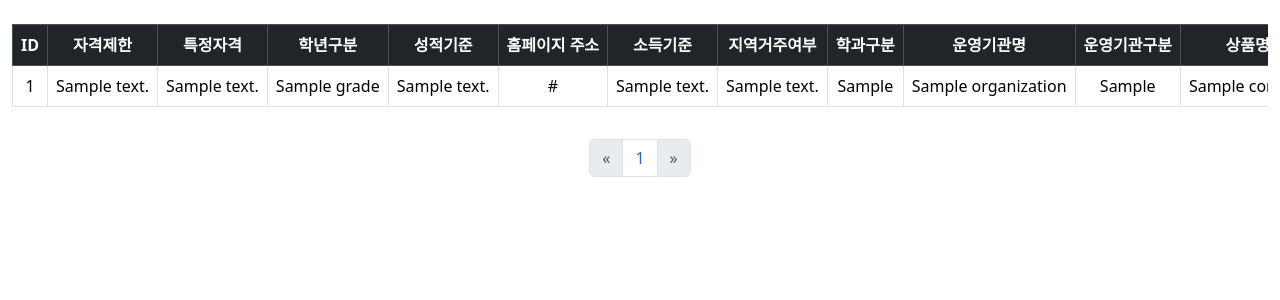
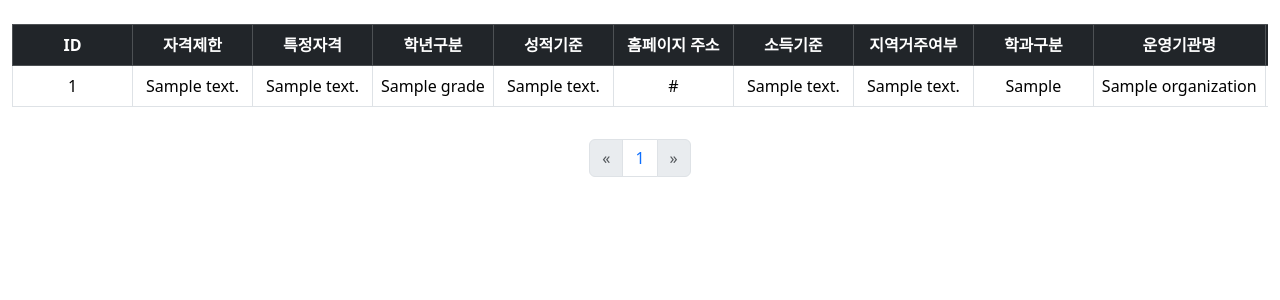
Before and after one commit to nuyh99/seoul-scholarship, a Spring app: page /list in a window 1280 px wide. Shown: the top 300 px of the page. Run offline with Thymeleaf, Linux system fonts and the light colour scheme; the template is opened without the code that fills it: most values are stand-ins (such as "Sample title", 1, 10 or a date in 2020); data that the repository does not hold is empty.

Commit message:
style: css 수정

```diff
--- a/src/main/resources/templates/list.html
+++ b/src/main/resources/templates/list.html
@@ -2,21 +2,30 @@
 <html xmlns="http://www.w3.org/1999/xhtml" xmlns:th="http://www.thymeleaf.org" lang="ko">
 <head>
   <meta charset="UTF-8">
-  <meta name="viewport" content="width=device-width, initial-scale=1.0"> <!-- 수정 -->
+  <meta name="viewport" content="width=device-width, initial-scale=1.0">
   <link rel="icon" th:href="@{/icon/img.png}" type="image/x-icon">
   <meta http-equiv="X-UA-Compatible" content="ie=edge">
   <title>여깄장학 어드민</title>
   <link rel="stylesheet" th:href="@{/bootstrap/css/bootstrap.css}">
-  <script th:src="@{/bootstrap/js/bootstrap.bundle.min.js}"></script> <!-- 수정된 스크립트 링크 -->
+  <script th:src="@{/bootstrap/js/bootstrap.bundle.min.js}"></script>
   <style>
     .table-container {
       overflow-x: auto;
-      max-width: 100%; /* 부모 요소 너비에 맞추기 */
-      margin-bottom: 1rem; /* 테이블과 페이지네이션 사이의 간격 추가 */
+      max-width: 100%;
+      margin-bottom: 1rem;
     }
 
     .table th, .table td {
-      white-space: nowrap; /* 텍스트가 셀 너비를 넘지 않도록 */
+      white-space: nowrap;
+      text-align: center;
+    }
+
+    .table th {
+      min-width: 120px; /* 열 최소 너비 설정 */
+    }
+
+    .table td {
+      min-width: 100px; /* 셀 최소 너비 설정 */
     }
 
     @media (max-width: 768px) {
@@ -24,13 +33,18 @@
         font-size: 14px; /* 작은 화면에서 폰트 크기 조정 */
       }
     }
+
+    table {
+      width: auto;
+      min-width: 1500px; /* 테이블 최소 너비 설정 */
+    }
   </style>
 </head>
 <body>
 <th:block th:fragment="list">
   <div class="container-fluid mt-4">
     <div class="table-container">
-      <table class="table table-bordered text-center">
+      <table class="table table-bordered">
         <thead class="table-dark">
         <tr>
           <th>ID</th>
```
